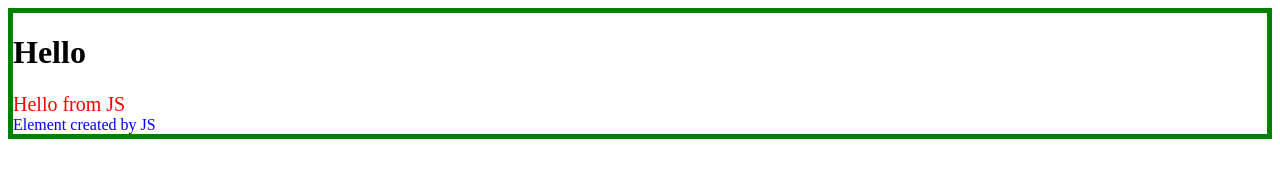
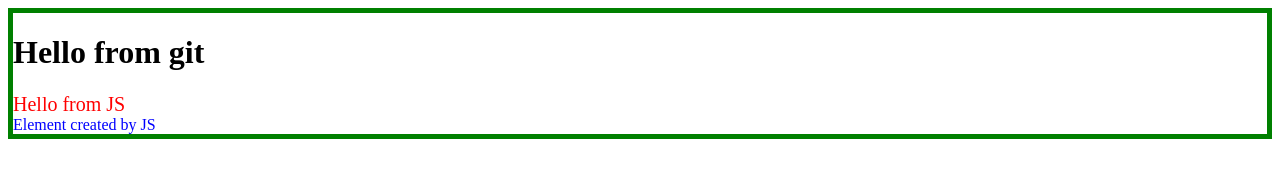
Before and after one commit to testerara/script.js, a plain HTML site: page index.html in a window 1280 px wide. Drawn offline with Linux system fonts and the light colour scheme.

Commit message:
Update header text to 'Hello from git'

```diff
--- a/index.html
+++ b/index.html
@@ -2,7 +2,7 @@
 <html>
 <body>
 
-<h1>Hello</h1>
+<h1>Hello from git</h1>
 
 <script src="script.js"></script>
 
```
